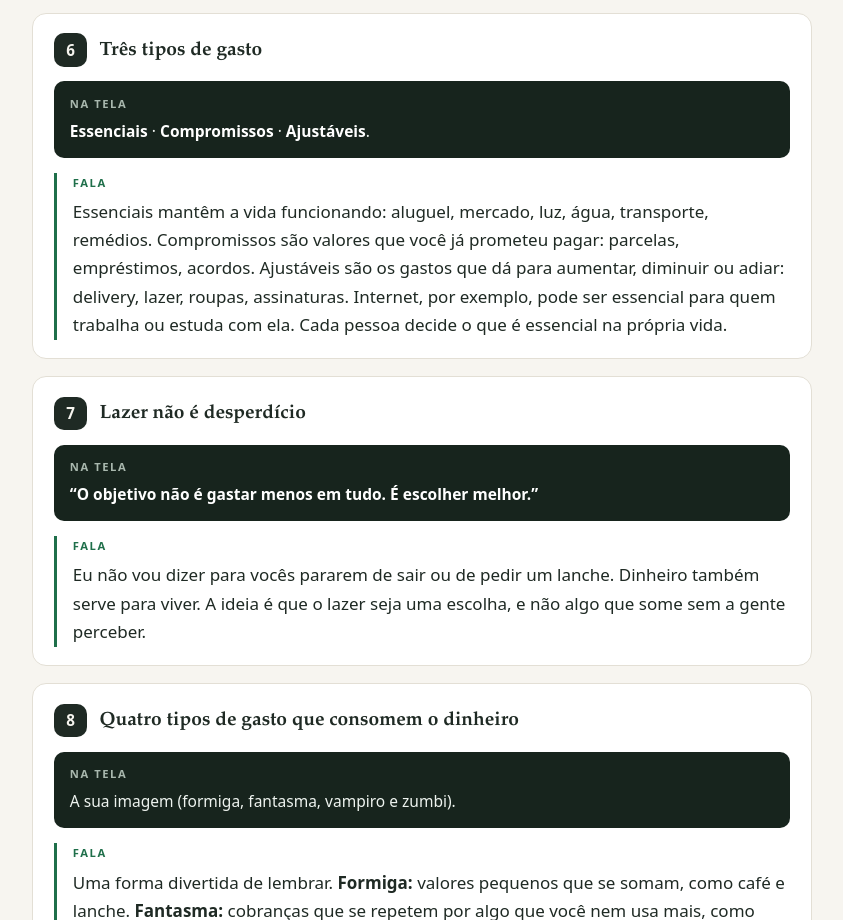
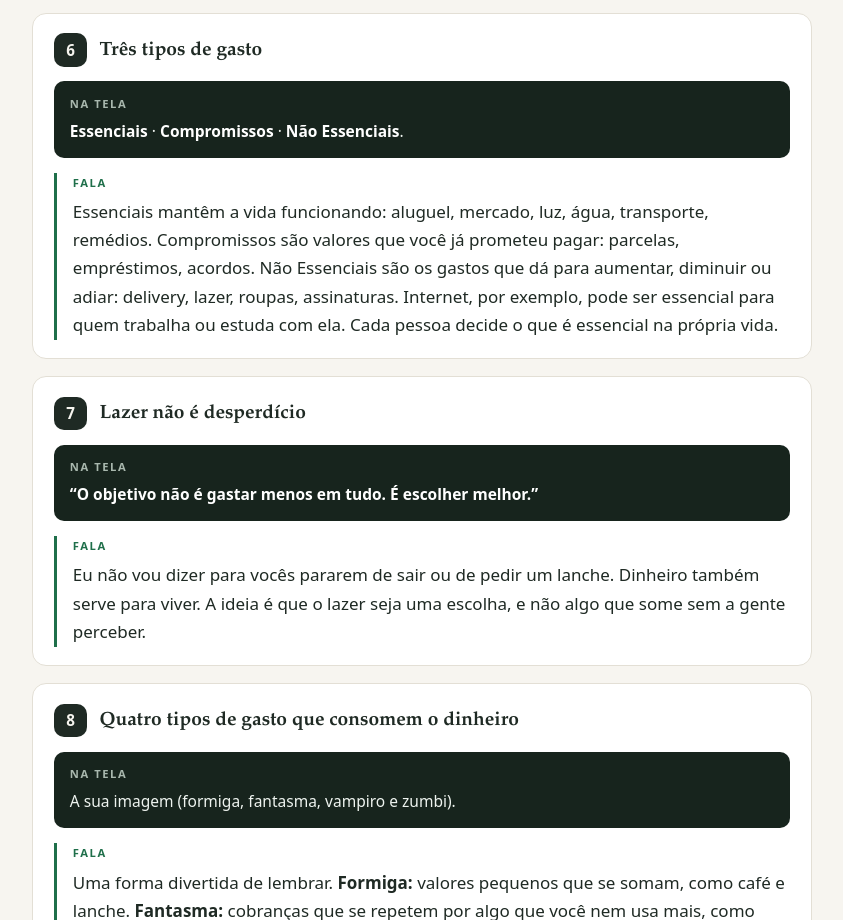
Before and after one commit to Financeiro13-Nova/Roteiro-Palestra, a plain HTML site: page index.html in a window 1280 px wide. Shown: the part 5067-5987 px from the top of the page, without its empty margins (330-1173 px from the left). Drawn offline with Linux system fonts and the light colour scheme.

Commit message:
Update spending categories in index.html

```diff
--- a/index.html
+++ b/index.html
@@ -512,9 +512,9 @@
 
       <article class="slide" id="slide-6">
         <div class="slide-head"><span class="slide-num">6</span><h4>Três tipos de gasto</h4></div>
-        <div class="tela"><span class="lbl">Na tela</span><p><b>Essenciais</b> · <b>Compromissos</b> · <b>Ajustáveis</b>.</p></div>
+        <div class="tela"><span class="lbl">Na tela</span><p><b>Essenciais</b> · <b>Compromissos</b> · <b>Não Essenciais</b>.</p></div>
         <div class="fala"><span class="lbl">Fala</span>
-          <p class="dito">Essenciais mantêm a vida funcionando: aluguel, mercado, luz, água, transporte, remédios. Compromissos são valores que você já prometeu pagar: parcelas, empréstimos, acordos. Ajustáveis são os gastos que dá para aumentar, diminuir ou adiar: delivery, lazer, roupas, assinaturas. Internet, por exemplo, pode ser essencial para quem trabalha ou estuda com ela. Cada pessoa decide o que é essencial na própria vida.</p>
+          <p class="dito">Essenciais mantêm a vida funcionando: aluguel, mercado, luz, água, transporte, remédios. Compromissos são valores que você já prometeu pagar: parcelas, empréstimos, acordos. Não Essenciais são os gastos que dá para aumentar, diminuir ou adiar: delivery, lazer, roupas, assinaturas. Internet, por exemplo, pode ser essencial para quem trabalha ou estuda com ela. Cada pessoa decide o que é essencial na própria vida.</p>
         </div>
       </article>
 
```
